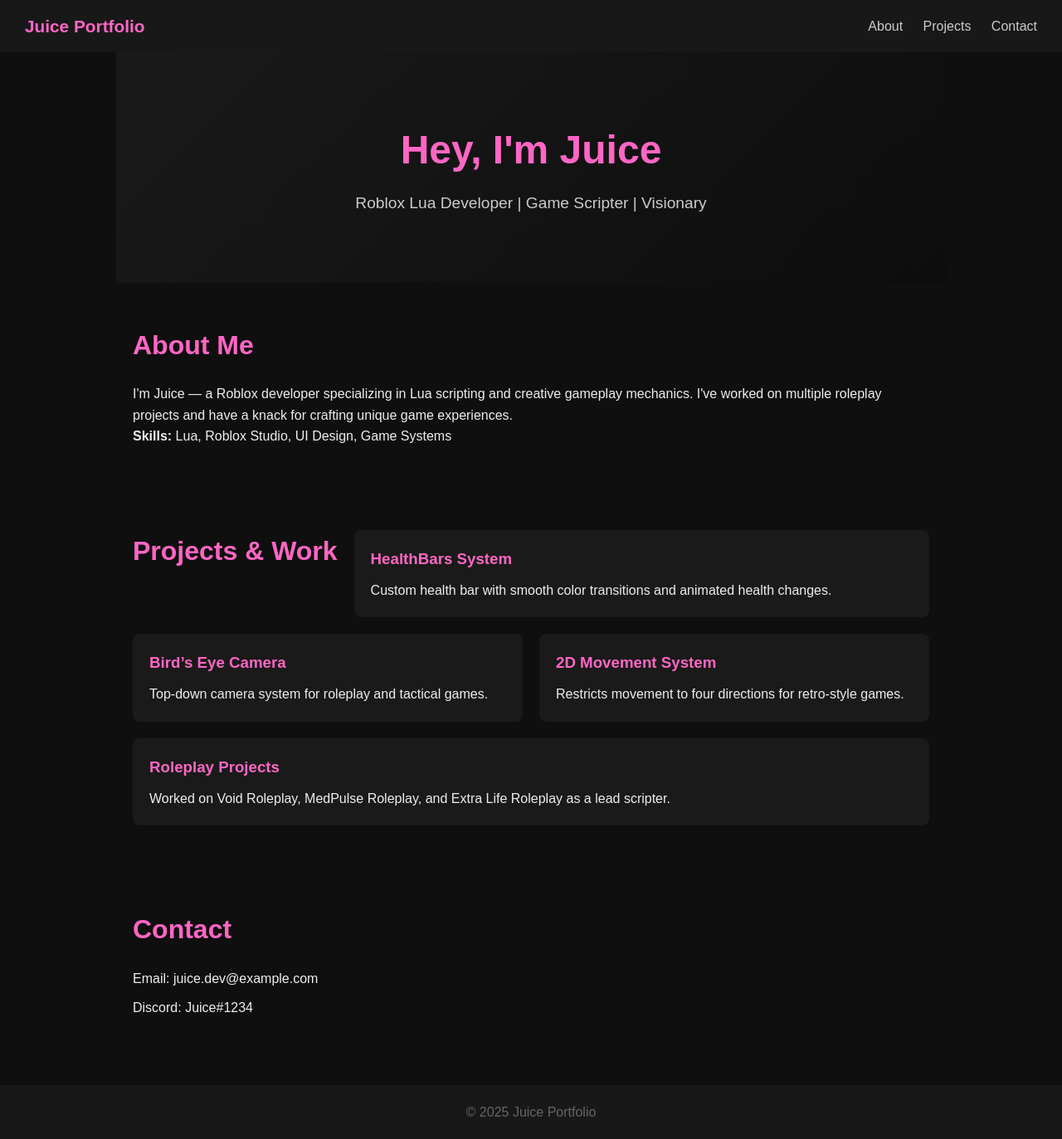
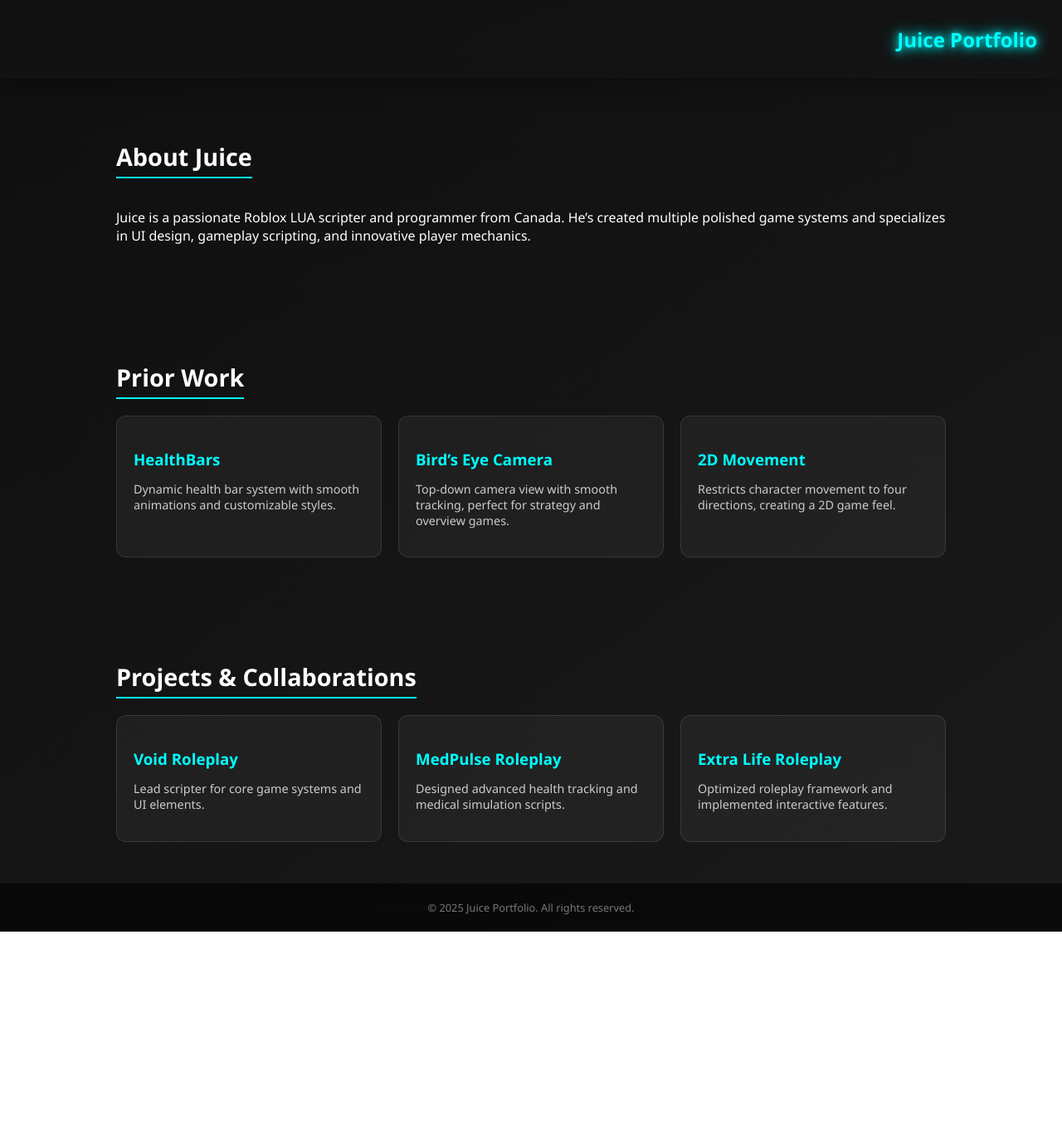
Before and after one commit to JuiceDevs-linux/Portfolio, a plain HTML site: page index.html in a window 1280 px wide. Shown: the whole page at 83% size. After the commit the page ends 1123 px from the top, so only its background shows below. Drawn offline with Linux system fonts and the light colour scheme.

Commit message:
Update index.html

```diff
--- a/index.html
+++ b/index.html
@@ -4,60 +4,148 @@
 <meta charset="UTF-8">
 <meta name="viewport" content="width=device-width, initial-scale=1.0">
 <title>Juice Portfolio</title>
-    <link rel="stylesheet" href="style.css">
+<style>
+    body {
+        font-family: 'Segoe UI', sans-serif;
+        margin: 0;
+        padding: 0;
+        background: linear-gradient(145deg, #0f0f0f, #1a1a1a);
+        color: #fff;
+        overflow-x: hidden;
+    }
+
+    /* Glazed Header */
+    header {
+        position: sticky;
+        top: 0;
+        padding: 15px 30px;
+        background: rgba(20, 20, 20, 0.6);
+        backdrop-filter: blur(12px);
+        display: flex;
+        justify-content: flex-end;
+        box-shadow: 0 4px 30px rgba(0,0,0,0.4);
+        z-index: 10;
+    }
+    header h1 {
+        color: #0ff;
+        font-size: 1.5rem;
+        text-shadow: 0 0 10px #0ff, 0 0 20px #0ff;
+        transition: transform 0.3s ease;
+    }
+    header h1:hover {
+        transform: scale(1.05);
+    }
+
+    /* Sections */
+    section {
+        max-width: 1000px;
+        margin: auto;
+        padding: 50px 20px;
+        animation: fadeIn 1s ease forwards;
+    }
+    @keyframes fadeIn {
+        from { opacity: 0; transform: translateY(20px); }
+        to { opacity: 1; transform: translateY(0); }
+    }
+
+    h2 {
+        border-bottom: 2px solid #0ff;
+        display: inline-block;
+        padding-bottom: 5px;
+        margin-bottom: 20px;
+        font-size: 1.8rem;
+    }
+
+    /* Glazed Cards */
+    .projects {
+        display: grid;
+        grid-template-columns: repeat(auto-fit, minmax(250px, 1fr));
+        gap: 20px;
+    }
+    .project-card {
+        background: rgba(255, 255, 255, 0.05);
+        border: 1px solid rgba(255, 255, 255, 0.1);
+        border-radius: 12px;
+        padding: 20px;
+        backdrop-filter: blur(8px);
+        transition: transform 0.3s ease, box-shadow 0.3s ease;
+        cursor: pointer;
+    }
+    .project-card:hover {
+        transform: translateY(-5px) scale(1.02);
+        box-shadow: 0 0 20px rgba(0,255,255,0.3);
+    }
+    .project-card h3 {
+        color: #0ff;
+        margin-bottom: 10px;
+    }
+    .project-card p {
+        font-size: 0.9rem;
+        color: #ccc;
+    }
+
+    footer {
+        text-align: center;
+        padding: 20px;
+        background: rgba(0, 0, 0, 0.6);
+        backdrop-filter: blur(12px);
+        font-size: 0.8rem;
+        color: #777;
+    }
+</style>
 </head>
 <body>
+
 <header>
-        <div class="logo">Juice Portfolio</div>
-        <nav>
-            <a href="#about">About</a>
-            <a href="#projects">Projects</a>
-            <a href="#contact">Contact</a>
-        </nav>
+    <h1>Juice Portfolio</h1>
 </header>
 
-    <section class="hero">
-        <h1>Hey, I'm Juice</h1>
-        <p>Roblox Lua Developer | Game Scripter | Visionary</p>
+<section>
+    <h2>About Juice</h2>
+    <p>Juice is a passionate Roblox LUA scripter and programmer from Canada.
+       He’s created multiple polished game systems and specializes in UI design, gameplay scripting,
+       and innovative player mechanics.</p>
 </section>
 
-    <section id="about" class="about">
-        <h2>About Me</h2>
-        <p>
-            I'm Juice — a Roblox developer specializing in Lua scripting and creative gameplay mechanics.
-            I've worked on multiple roleplay projects and have a knack for crafting unique game experiences.
-        </p>
-        <p><strong>Skills:</strong> Lua, Roblox Studio, UI Design, Game Systems</p>
-    </section>
-
-    <section id="projects" class="projects">
-        <h2>Projects & Work</h2>
+<section>
+    <h2>Prior Work</h2>
+    <div class="projects">
         <div class="project-card">
-            <h3>HealthBars System</h3>
-            <p>Custom health bar with smooth color transitions and animated health changes.</p>
+            <h3>HealthBars</h3>
+            <p>Dynamic health bar system with smooth animations and customizable styles.</p>
         </div>
         <div class="project-card">
             <h3>Bird’s Eye Camera</h3>
-            <p>Top-down camera system for roleplay and tactical games.</p>
+            <p>Top-down camera view with smooth tracking, perfect for strategy and overview games.</p>
         </div>
         <div class="project-card">
-            <h3>2D Movement System</h3>
-            <p>Restricts movement to four directions for retro-style games.</p>
+            <h3>2D Movement</h3>
+            <p>Restricts character movement to four directions, creating a 2D game feel.</p>
         </div>
-        <div class="project-card">
-            <h3>Roleplay Projects</h3>
-            <p>Worked on Void Roleplay, MedPulse Roleplay, and Extra Life Roleplay as a lead scripter.</p>
     </div>
 </section>
 
-    <section id="contact" class="contact">
-        <h2>Contact</h2>
-        <p>Email: juice.dev@example.com</p>
-        <p>Discord: Juice#1234</p>
+<section>
+    <h2>Projects & Collaborations</h2>
+    <div class="projects">
+        <div class="project-card">
+            <h3>Void Roleplay</h3>
+            <p>Lead scripter for core game systems and UI elements.</p>
+        </div>
+        <div class="project-card">
+            <h3>MedPulse Roleplay</h3>
+            <p>Designed advanced health tracking and medical simulation scripts.</p>
+        </div>
+        <div class="project-card">
+            <h3>Extra Life Roleplay</h3>
+            <p>Optimized roleplay framework and implemented interactive features.</p>
+        </div>
+    </div>
 </section>
 
 <footer>
-        <p>© 2025 Juice Portfolio</p>
+    &copy; 2025 Juice Portfolio. All rights reserved.
 </footer>
+
 </body>
 </html>
```
Lines whose indentation alone changed are shown as unchanged.
